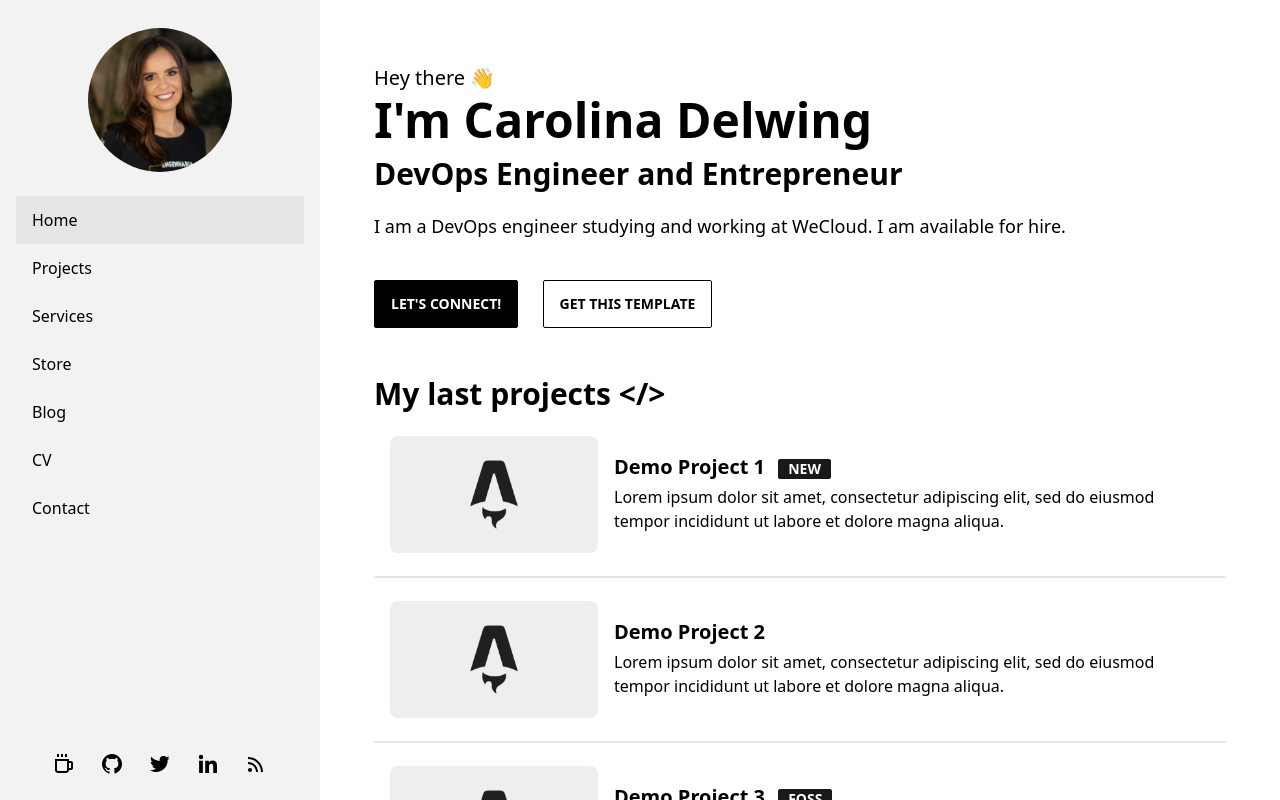
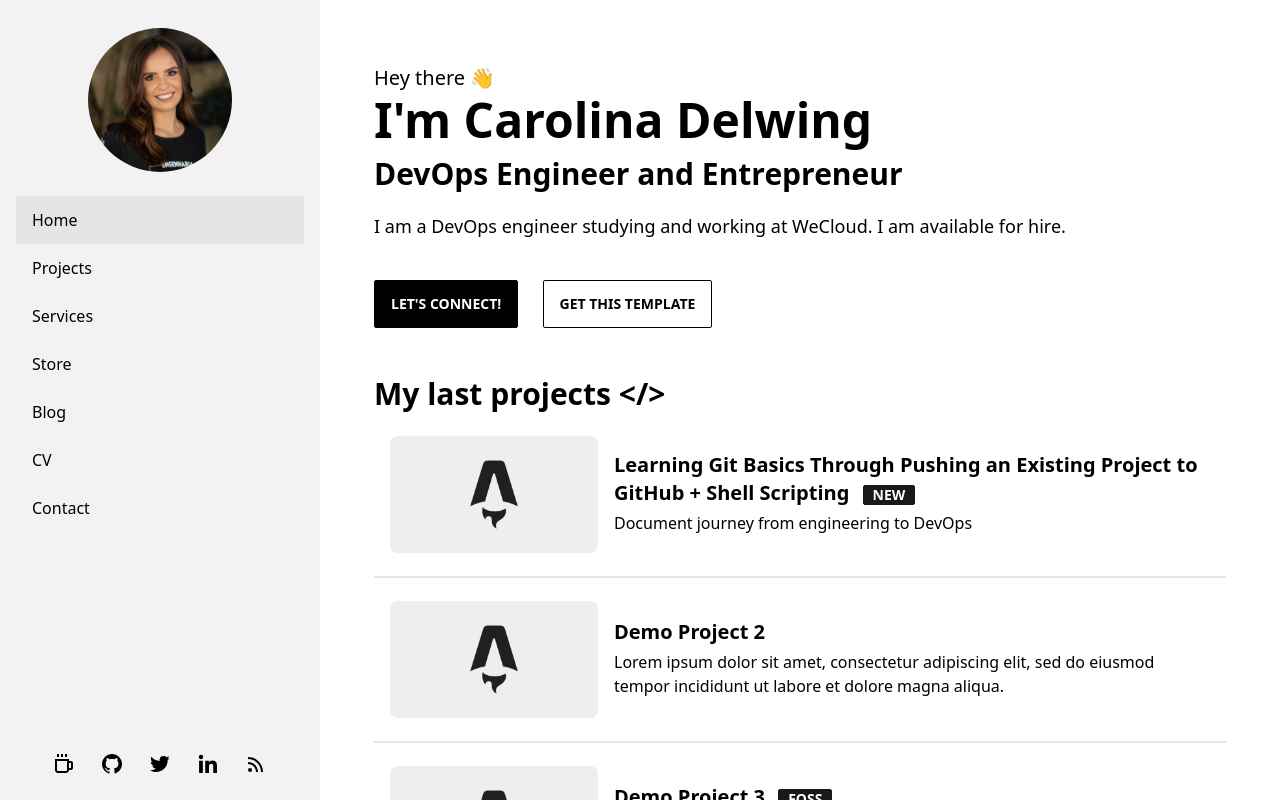
Before and after one commit to nhat416/carol-portfolio-example, an Astro site: page / in a window 1280 px wide. Built offline with nearby package versions, Linux system fonts and the light colour scheme; Astro itself is replaced by a stand-in of ours.

Commit message:
fix(index.astro): add description and title of blog post

```diff
--- a/src/pages/index.astro
+++ b/src/pages/index.astro
@@ -33,9 +33,9 @@ const last_posts = posts.slice(0, 3);
     </div>
 
     <HorizontalCard
-      title="Demo Project 1"
+      title="Learning Git Basics Through Pushing an Existing Project to GitHub + Shell Scripting"
       img="/post_img.webp"
-      desc="Lorem ipsum dolor sit amet, consectetur adipiscing elit, sed do eiusmod tempor incididunt ut labore et dolore magna aliqua."
+      desc="Document journey from engineering to DevOps"
       url="https://medium.com/@caroldelwing/learning-git-basics-through-pushing-an-existing-project-to-github-shell-scripting-9597dbf5810f"
       badge="NEW"
     />
```
